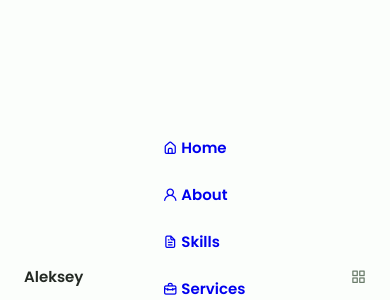
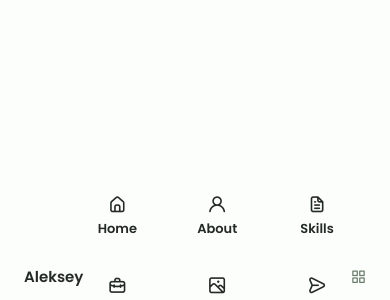
Before and after one commit to SoWiBe/Portfolio-AL, a plain HTML site: page index.html in a window 390 px wide. Shown: the part 544-844 px from the top of the page. Drawn offline with nearby package versions, Linux system fonts and the light colour scheme.

Commit message:
feat: new style

```diff
--- a/css/style.css
+++ b/css/style.css
@@ -159,7 +159,7 @@ img {
 @media screen and (max-width: 767px) {
     .nav_menu {
         position: fixed;
-        bottom: 0;
+        bottom: -100%;
         left: 0;
         width: 100%;
         background-color: var(--body-color);
@@ -169,3 +169,38 @@ img {
         transition: .3s;
     }
 }
+
+.nav__list {
+    grid-template-columns: repeat(3, 1fr);
+    gap: 2rem;
+}
+
+.nav__link {
+    display: flex;
+    flex-direction: column;
+    align-items: center;
+    font-size: var(--small-font-size);
+    color: var(--title-color);
+    font-weight: var(--font-medium);
+}
+
+.nav_link:hover {
+    color: var(--first-color);
+}
+
+.nav__icon {
+    font-size: 1.2rem;
+}
+
+.nav_close {
+    position: absolute;
+    right: 1.3rem;
+    bottom: .5rem;
+    font-size: 1.5rem;
+    cursor: pointer;
+    color: var(--first-color);
+}
+
+.nav__close:hover {
+    color: var(--first-color-alt);
+}
--- a/index.html
+++ b/index.html
@@ -3,11 +3,11 @@
 <head>
     <meta http-equiv="Content-type" content="text/html; charset=utf-8">
     <meta http-equiv="X-UA-Compatible" content="IE=Edge">
-    <title>Portfolio Aleksey Gryzlov</title>
     <link rel="stylesheet" href="https://unicons.iconscout.com/release/v4.0.0/css/line.css">
     <link rel="stylesheet" href="css/style.css" type="text/css">
     <link rel="stylesheet" href="http://fonts.googleapis.com/css?family=Oswald:400,300" type="text/css">
 
+    <title>Portfolio Aleksey Gryzlov</title>
 </head>
 
 <body>
@@ -19,32 +19,32 @@
                 <ul class="nav__list grid">
                     <li class="nav__item">
                         <a href="#home" class="nav__link">
-                            <i class="uil uil-estate"></i> Home
+                            <i class="uil uil-estate nav__icon"></i> Home
                         </a>
                     </li>
                     <li class="nav__item">
                         <a href="#user" class="nav__link">
-                            <i class="uil uil-user"></i> About
+                            <i class="uil uil-user nav__icon"></i> About
                         </a>
                     </li>
                     <li class="nav__item">
                         <a href="#skills" class="nav__link">
-                            <i class="uil uil-file-alt"></i> Skills
+                            <i class="uil uil-file-alt nav__icon"></i> Skills
                         </a>
                     </li>
                     <li class="nav__item">
                         <a href="#services" class="nav__link">
-                            <i class="uil uil-briefcase-alt"></i> Services
+                            <i class="uil uil-briefcase-alt nav__icon"></i> Services
                         </a>
                     </li>
                     <li class="nav__item">
                         <a href="#portfolio" class="nav__link">
-                            <i class="uil uil-scenery"></i> Portfolio
+                            <i class="uil uil-scenery nav__icon" ></i> Portfolio
                         </a>
                     </li>
                     <li class="nav__item">
                         <a href="#contact" class="nav__link">
-                            <i class="uil uil-message"></i> Contact me
+                            <i class="uil uil-message nav__icon"></i> Contact me
                         </a>
                     </li>
                 </ul>
```
